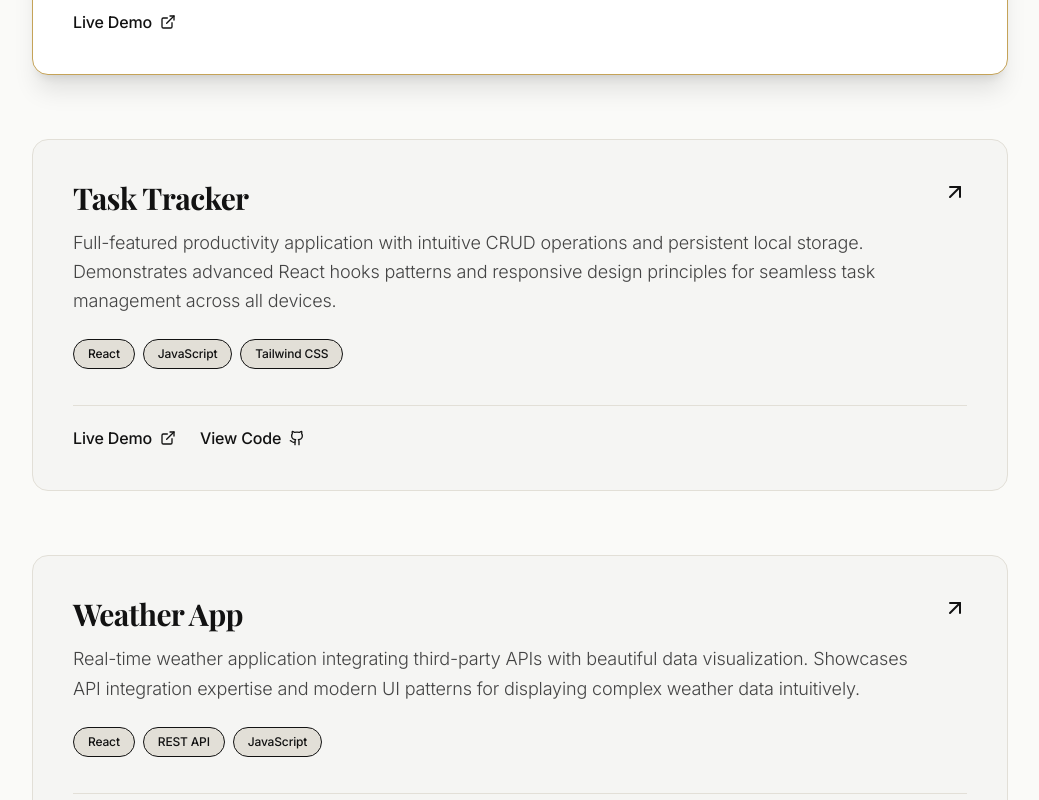
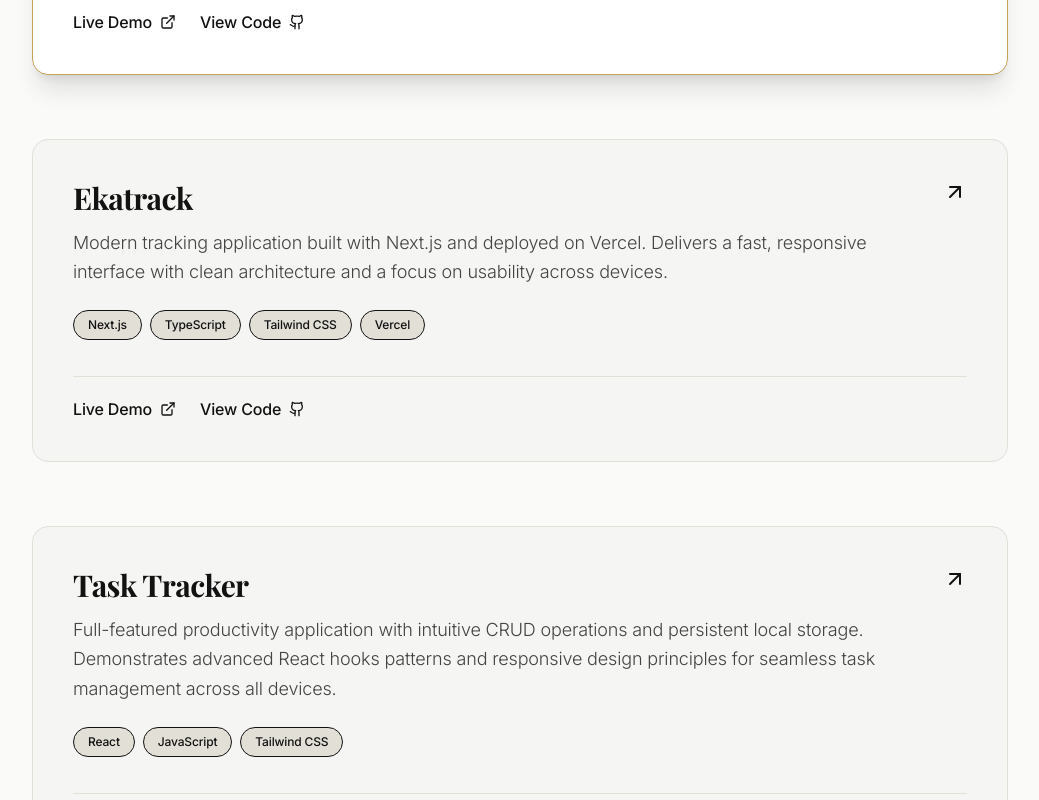
Before and after one commit to sylviahdev/sylviah.dev, a Next.js app: page / in a window 1280 px wide. Shown: the part 2460-3260 px from the top of the page, without its empty margins (120-1159 px from the left). Built offline with nearby package versions, Linux system fonts and the light colour scheme.

Commit message:
Refine portfolio UI and improve branding consistency

```diff
--- a/app/page.tsx
+++ b/app/page.tsx
@@ -312,8 +312,15 @@ export default function CVPage() {
                 desc: "Full-stack videography studio platform architected with React frontend and Flask backend. Features premium booking system with real-time availability, dynamic package management, and integrated payment processing. Implementing secure M-Pesa transaction handling via Daraja API with idempotent payment handlers, webhook verification, and callback validation. Modern luxury design optimized for conversion with WhatsApp and multi-channel contact integration. Production-grade payment pipeline ensuring transaction reliability and PCI compliance.",
                 tech: ["React", "Flask", "TypeScript", "Tailwind CSS", "Daraja API", "M-Pesa"],
                 live: "https://munitmediawebsite-msxp.vercel.app/",
+                code: "https://github.com/sylviahdev/munitmediawebsite",
                 featured: true,
-
+              },
+              {
+                title: "Ekatrack",
+                desc: "Modern tracking application built with Next.js and deployed on Vercel. Delivers a fast, responsive interface with clean architecture and a focus on usability across devices.",
+                tech: ["Next.js", "TypeScript", "Tailwind CSS", "Vercel"],
+                live: "https://vercel.com/sylviahdevs-projects/ekatrack",
+                code: "https://github.com/sylviahdev/ekatrack",
               },
               {
                 title: "Task Tracker",
@@ -333,6 +340,7 @@ export default function CVPage() {
                 title: "Professional Portfolio",
                 desc: "Premium portfolio design featuring smooth animations, responsive layouts, and optimized performance. Built with modern web standards demonstrating attention to user experience and visual design.",
                 tech: ["Next.js", "TypeScript", "Tailwind CSS"],
+                live: "https://sylviahdev.vercel.app/",
                 code: "https://github.com/sylviahdev/myportfolio",
               },
               {
@@ -366,19 +374,6 @@ export default function CVPage() {
                     <p className="mb-6 leading-relaxed text-base sm:text-lg font-sans font-light text-[#444] dark:text-[#aaa]">
                       {p.desc}
                     </p>
-
-                    {p.metrics && (
-                      <div className={`flex flex-wrap gap-3 mb-6 pb-6 border-b ${p.featured ? "border-[#c5a358]/20" : "border-[#e2dfd7] dark:border-[#141414]"}`}>
-                        {p.metrics.map((metric) => (
-                          <div
-                            key={metric}
-                            className="px-3.5 py-1.5 text-xs font-sans font-semibold rounded-lg bg-[#ececec] dark:bg-[#121212] text-[#121212] dark:text-[#ececec]"
-                          >
-                            <span className="text-[#c5a358] mr-1">✦</span> {metric}
-                          </div>
-                        ))}
-                      </div>
-                    )}
 
                     <div className="flex flex-wrap gap-2 mb-4">
                       {p.tech.map((t) => (
```
